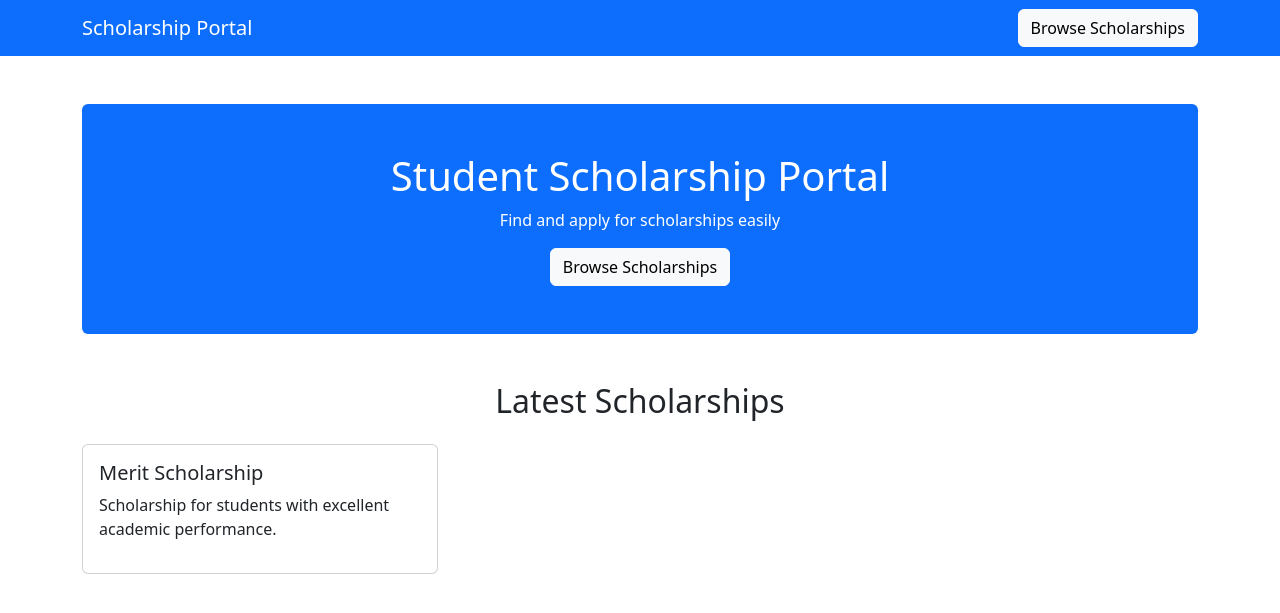
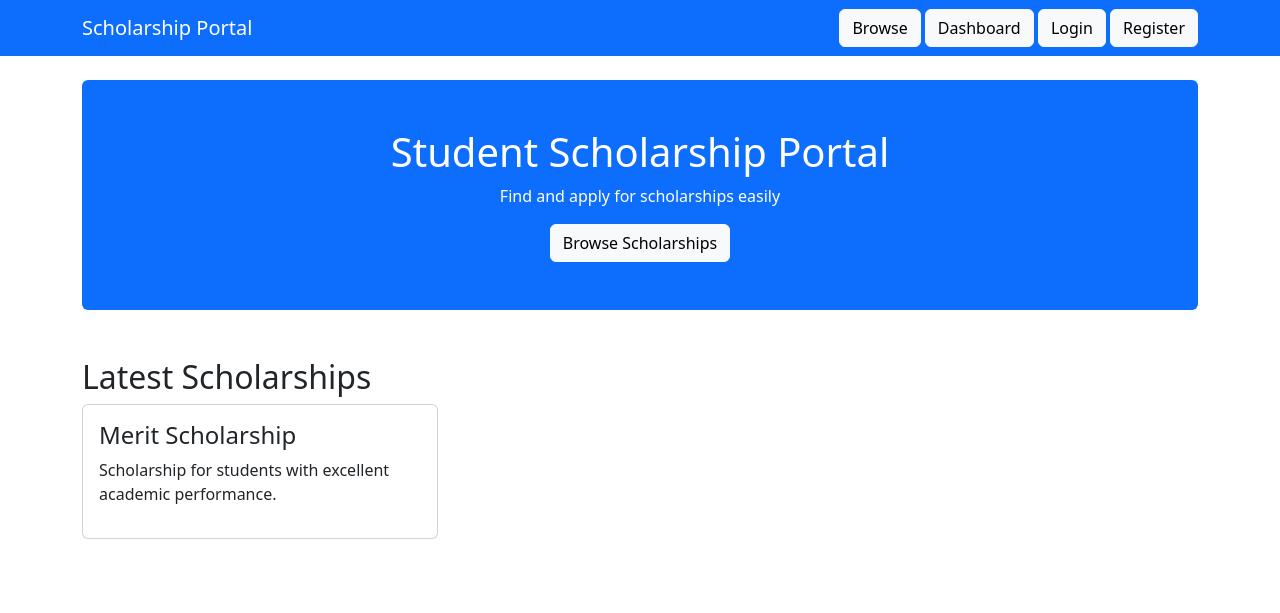
Before and after one commit to likhithar01/student_scholarship_portal, a Django app: page /scholarships/ in a window 1280 px wide. Shown: the top 613 px of the page. Run offline with Django 5.2, Linux system fonts and the light colour scheme; data comes from the database, SQL or seed files in the repository.

Commit message:
improve the updated features

```diff
--- a/scholarships/admin.py
+++ b/scholarships/admin.py
@@ -1,4 +1,5 @@
 from django.contrib import admin
-from .models import Scholarship
+from .models import Scholarship, Application
 
 admin.site.register(Scholarship)
+admin.site.register(Application)
--- a/scholarships/models.py
+++ b/scholarships/models.py
@@ -1,11 +1,20 @@
 from django.db import models
+from django.contrib.auth.models import User
 
 class Scholarship(models.Model):
-
     title = models.CharField(max_length=200)
     description = models.TextField()
-    amount = models.IntegerField()
+    eligibility = models.CharField(max_length=200)
     deadline = models.DateField()
 
     def __str__(self):
         return self.title
+
+
+class Application(models.Model):
+    student = models.ForeignKey(User, on_delete=models.CASCADE)
+    scholarship = models.ForeignKey(Scholarship, on_delete=models.CASCADE)
+    applied_date = models.DateField(auto_now_add=True)
+
+    def __str__(self):
+        return f"{self.student.username} - {self.scholarship.title}"
--- a/scholarships/templates/base.html
+++ b/scholarships/templates/base.html
@@ -1,36 +1,29 @@
 <!DOCTYPE html>
 <html>
-
 <head>
-
 <title>Student Scholarship Portal</title>
-
 <link href="https://cdn.jsdelivr.net/npm/bootstrap@5.3.2/dist/css/bootstrap.min.css" rel="stylesheet">
-
 </head>
-
 <body>
 
 <nav class="navbar navbar-dark bg-primary">
-
 <div class="container">
-
 <a class="navbar-brand" href="/">Scholarship Portal</a>
 
-<a class="text-white" href="/scholarships/">Browse Scholarships</a>
+<div>
+<a class="btn btn-light" href="/scholarships/">Browse</a>
+<a class="btn btn-light" href="/dashboard/">Dashboard</a>
+<a class="btn btn-light" href="/login/">Login</a>
+<a class="btn btn-light" href="/register/">Register</a>
+</div>
 
 </div>
-
 </nav>
 
 <div class="container mt-4">
-
 {% block content %}
-
 {% endblock %}
-
 </div>
 
 </body>
-
 </html>
--- a/scholarships/templates/home.html
+++ b/scholarships/templates/home.html
@@ -1,60 +1,23 @@
-<!DOCTYPE html>
-<html>
-<head>
-
-<title>Student Scholarship Portal</title>
-
-<link href="https://cdn.jsdelivr.net/npm/bootstrap@5.3.2/dist/css/bootstrap.min.css" rel="stylesheet">
-
-</head>
-
-<body>
-
-<nav class="navbar navbar-dark bg-primary">
-<div class="container">
-
-<a class="navbar-brand" href="/">Scholarship Portal</a>
-
-<a class="btn btn-light" href="/scholarships/">Browse Scholarships</a>
-
-</div>
-</nav>
-
-<div class="container mt-5">
+{% extends "base.html" %}
+{% block content %}
 
 <div class="p-5 text-center bg-primary text-white rounded">
-
 <h1>Student Scholarship Portal</h1>
-
 <p>Find and apply for scholarships easily</p>
-
-<a class="btn btn-light" href="/scholarships/">Browse Scholarships</a>
-
+<a href="/scholarships/" class="btn btn-light">Browse Scholarships</a>
 </div>
 
-<h2 class="mt-5 text-center">Latest Scholarships</h2>
+<h2 class="mt-5">Latest Scholarships</h2>
 
-<div class="row mt-4">
-
-{% for scholarship in scholarships %}
-
+<div class="row">
+{% for s in scholarships %}
 <div class="col-md-4">
-
 <div class="card p-3">
-
-<h5>{{ scholarship.title }}</h5>
-
-<p>{{ scholarship.description }}</p>
-
+<h4>{{ s.title }}</h4>
+<p>{{ s.description }}</p>
+</div>
+</div>
+{% endfor %}
 </div>
 
-</div>
-
-{% endfor %}
-
-</div>
-
-</div>
-
-</body>
-</html>
+{% endblock %}
--- a/scholarships/urls.py
+++ b/scholarships/urls.py
@@ -1,13 +1,12 @@
-from django.contrib import admin
-from django.urls import path, include
-from scholarships import views
+from django.urls import path
+from . import views
 
 urlpatterns = [
-    path('admin/', admin.site.urls),
-
-    # HOME PAGE
-    path('', views.home, name='home'),
-
-    # SCHOLARSHIPS PAGE
-    path('scholarships/', views.scholarships, name='scholarships'),
+    path("", views.home, name="home"),
+    path("scholarships/", views.browse_scholarships, name="scholarships"),
+    path("apply/<int:id>/", views.apply_scholarship, name="apply"),
+    path("dashboard/", views.dashboard, name="dashboard"),
+    path("register/", views.register_view, name="register"),
+    path("login/", views.login_view, name="login"),
+    path("logout/", views.logout_view, name="logout"),
 ]
--- a/scholarships/views.py
+++ b/scholarships/views.py
@@ -1,17 +1,59 @@
-from django.shortcuts import render
-from .models import Scholarship
+from django.shortcuts import render, redirect
+from django.contrib.auth import authenticate, login, logout
+from django.contrib.auth.decorators import login_required
+from .models import Scholarship, Application
+from .forms import RegisterForm
 
 def home(request):
     scholarships = Scholarship.objects.all()[:3]
-    return render(request, 'home.html', {'scholarships': scholarships})
+    return render(request, "home.html", {"scholarships": scholarships})
 
 
-def scholarships(request):
-    query = request.GET.get('q')
-
+def browse_scholarships(request):
+    query = request.GET.get("q")
     if query:
         scholarships = Scholarship.objects.filter(title__icontains=query)
     else:
         scholarships = Scholarship.objects.all()
+    return render(request, "scholarships.html", {"scholarships": scholarships})
 
-    return render(request, 'scholarships.html', {'scholarships': scholarships})
+
+@login_required
+def apply_scholarship(request, id):
+    scholarship = Scholarship.objects.get(id=id)
+    Application.objects.create(student=request.user, scholarship=scholarship)
+    return redirect("dashboard")
+
+
+@login_required
+def dashboard(request):
+    applications = Application.objects.filter(student=request.user)
+    return render(request, "dashboard.html", {"applications": applications})
+
+
+def register_view(request):
+    form = RegisterForm(request.POST or None)
+    if form.is_valid():
+        user = form.save(commit=False)
+        user.set_password(form.cleaned_data["password"])
+        user.save()
+        return redirect("login")
+    return render(request, "register.html", {"form": form})
+
+
+def login_view(request):
+    if request.method == "POST":
+        user = authenticate(
+            request,
+            username=request.POST["username"],
+            password=request.POST["password"],
+        )
+        if user:
+            login(request, user)
+            return redirect("dashboard")
+    return render(request, "login.html")
+
+
+def logout_view(request):
+    logout(request)
+    return redirect("home")
```
Also changed, not shown: scholarships/forms.py (+6 -4 lines), scholarships/templates/login.html (+5 -11 lines), scholarships/templates/scholarships.html (+11 -36 lines).
